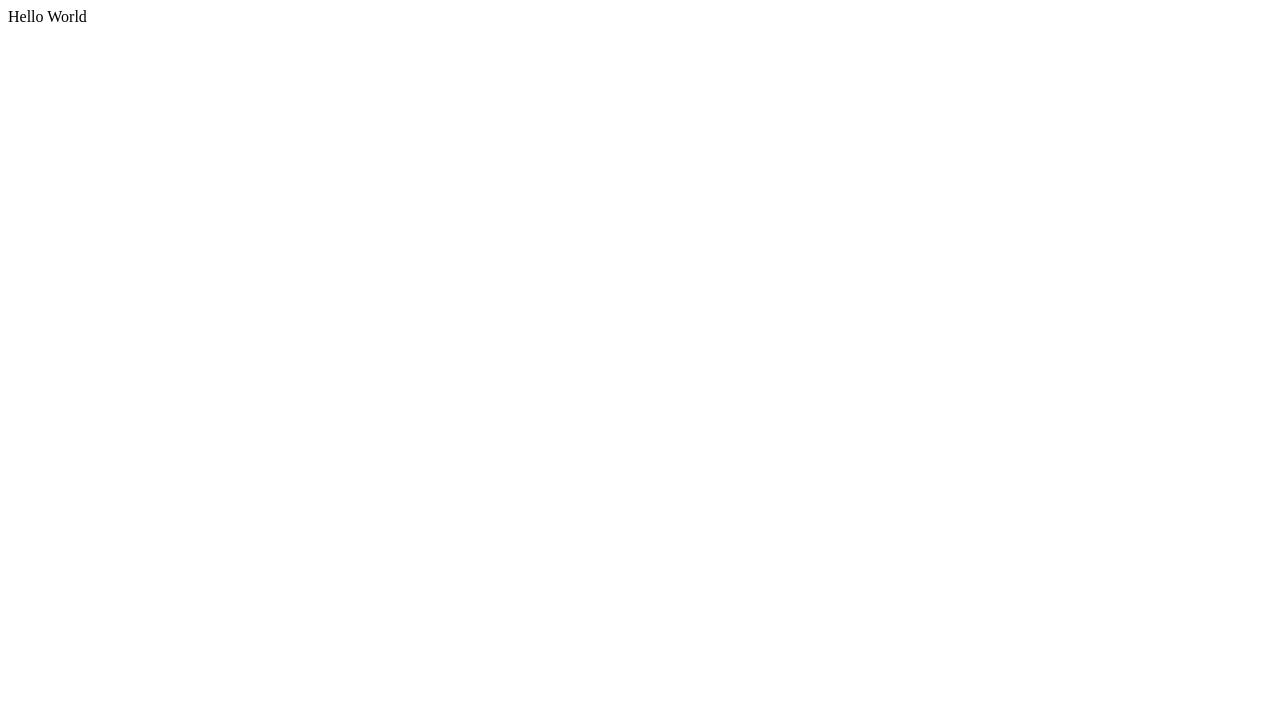
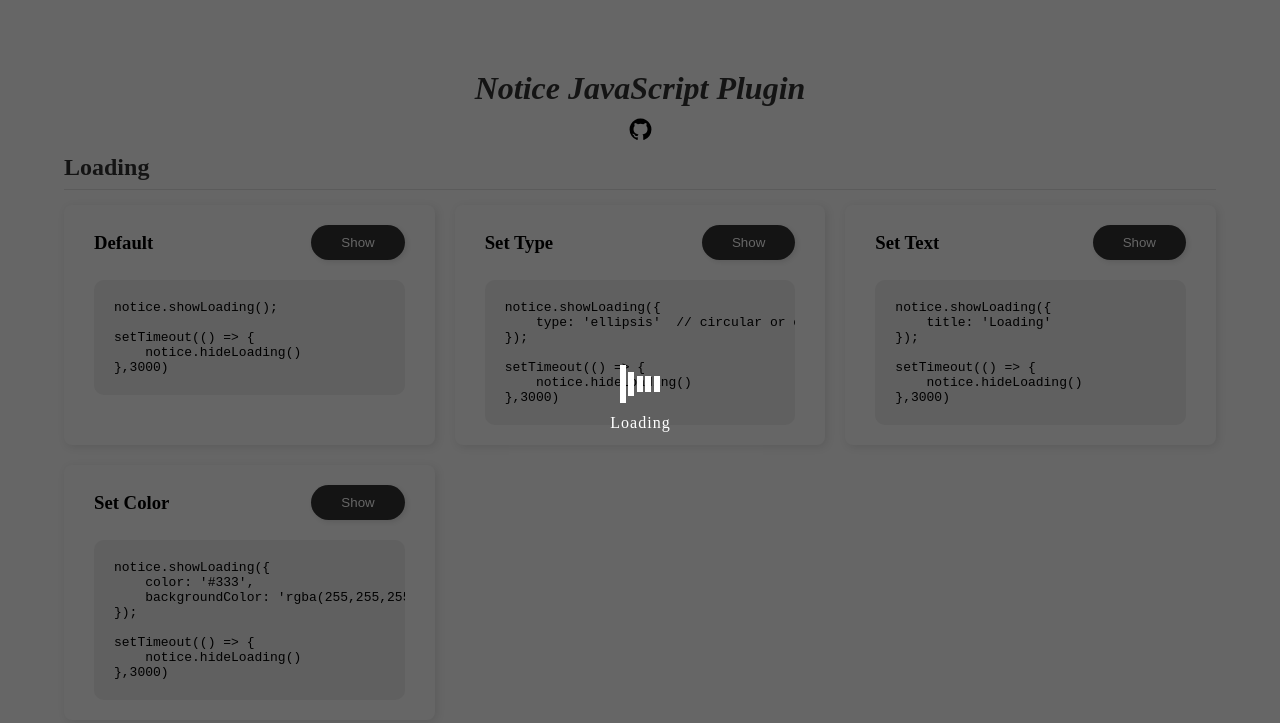
Before and after one commit to DevJasper/notice-kit, a website: page index.html in a window 1280 px wide. Drawn offline with nearby package versions, Linux system fonts and the light colour scheme; a script that the page names is missing.

Commit message:
feature: showLoading && hideLoading

```diff
--- a/index.html
+++ b/index.html
@@ -5,8 +5,95 @@
     <meta http-equiv="X-UA-Compatible" content="IE=edge">
     <meta name="viewport" content="width=device-width, initial-scale=1.0">
     <title>Document</title>
+    <link rel="stylesheet" href="./src/style.css">
+    <link rel="stylesheet" href="./src/notice.css">
+    <link rel="stylesheet"
+          href="//cdnjs.cloudflare.com/ajax/libs/highlight.js/10.7.2/styles/default.min.css">
 </head>
 <body>
-    Hello World
+<div class="page">
+    <h1 class="text">Notice JavaScript Plugin</h1>
+    <a href="https://github.com/OUDUIDUI/js-plugin-notice">
+        <img src="./src/github.svg" alt="github" class="github">
+    </a>
+
+
+    <section>
+        <h2 class="text">Loading</h2>
+        <div class="list">
+            <div class="item">
+                <div class="item-header">
+                    <h3>Default</h3>
+                    <button onclick="showLoading()">Show</button>
+                </div>
+                <pre>
+<code>notice.showLoading();
+
+setTimeout(() => {
+    notice.hideLoading()
+},3000)</code></pre>
+            </div>
+
+            <div class="item">
+                <div class="item-header">
+                    <h3>Set Type</h3>
+                    <button onclick="showLoading({type: 'ellipsis'})">Show</button>
+                </div>
+                <pre>
+<code>notice.showLoading({
+    type: 'ellipsis'  // circular or ellipsis
+});
+
+setTimeout(() => {
+    notice.hideLoading()
+},3000)</code></pre>
+            </div>
+
+            <div class="item">
+                <div class="item-header">
+                    <h3>Set Text</h3>
+                    <button onclick="showLoading({title: 'Loading'})">Show</button>
+                </div>
+                <pre>
+<code>notice.showLoading({
+    title: 'Loading'
+});
+
+setTimeout(() => {
+    notice.hideLoading()
+},3000)</code></pre>
+            </div>
+
+            <div class="item">
+                <div class="item-header">
+                    <h3>Set Color</h3>
+                    <button onclick="showLoading({color: '#333', backgroundColor: 'rgba(255,255,255,.6)'})">Show</button>
+                </div>
+                <pre>
+<code>notice.showLoading({
+    color: '#333',
+    backgroundColor: 'rgba(255,255,255,.6)'
+});
+
+setTimeout(() => {
+    notice.hideLoading()
+},3000)</code></pre>
+            </div>
+        </div>
+    </section>
+
+</div>
+
+<script src="//cdnjs.cloudflare.com/ajax/libs/highlight.js/11.0.0-alpha0/highlight.min.js"></script>
+<script>
+    hljs.highlightAll();
+</script>
+
+<script src="./src/notice.js"></script>
+<script>
+    const notice = new Notice();
+</script>
+
+<script src="./src/main.js"></script>
 </body>
 </html>
--- a/src/main.js
+++ b/src/main.js
@@ -0,0 +1,12 @@
+
+notice.showLoading({
+    title: 'Loading'
+});
+
+const showLoading = (options) => {
+    notice.showLoading(options);
+
+    setTimeout(() => {
+        notice.hideLoading()
+    },3000)
+}
--- a/src/notice.css
+++ b/src/notice.css
@@ -0,0 +1,161 @@
+.notice-loading {
+    z-index: 99999;
+}
+
+.notice-loading-main {
+    z-index: 99999;
+}
+
+.notice-mask {
+    z-index: 99998;
+}
+
+.notice-flex-center {
+    display: flex;
+    flex-direction: column;
+    justify-content: center;
+    align-items: center;
+}
+
+.notice-fixed-page {
+    position: fixed;
+    top: 0;
+    bottom: 0;
+    left: 0;
+    right: 0;
+}
+
+.notice-loading-main p {
+    margin-left: 1px;
+    letter-spacing: 1px;
+    margin-bottom: 15px;
+    font-size: 16px;
+    font-weight: 300;
+}
+
+.notice-loading-cube {
+    width: 40px;
+    height: 40px;
+    margin: 10px auto;
+    -webkit-animation: rotateplane 1.2s infinite ease-in-out;
+    animation: rotateplane 1.2s infinite ease-in-out;
+}
+
+@-webkit-keyframes rotateplane {
+    0% {
+        -webkit-transform: perspective(120px)
+    }
+    50% {
+        -webkit-transform: perspective(120px) rotateY(180deg)
+    }
+    100% {
+        -webkit-transform: perspective(120px) rotateY(180deg) rotateX(180deg)
+    }
+}
+
+@keyframes rotateplane {
+    0% {
+        transform: perspective(120px) rotateX(0deg) rotateY(0deg);
+        -webkit-transform: perspective(120px) rotateX(0deg) rotateY(0deg)
+    }
+    50% {
+        transform: perspective(120px) rotateX(-180.1deg) rotateY(0deg);
+        -webkit-transform: perspective(120px) rotateX(-180.1deg) rotateY(0deg)
+    }
+    100% {
+        transform: perspective(120px) rotateX(-180deg) rotateY(-179.9deg);
+        -webkit-transform: perspective(120px) rotateX(-180deg) rotateY(-179.9deg);
+    }
+}
+
+.notice-loading-bounce {
+    width: 40px;
+    height: 40px;
+    position: relative;
+    margin: 10px auto;
+}
+
+.notice-loading-bounce-1, .notice-loading-bounce-2 {
+    width: 100%;
+    height: 100%;
+    border-radius: 50%;
+    opacity: 0.6;
+    position: absolute;
+    top: 0;
+    left: 0;
+
+    -webkit-animation: bounce 2.0s infinite ease-in-out;
+    animation: bounce 2.0s infinite ease-in-out;
+}
+
+.notice-loading-bounce-2 {
+    -webkit-animation-delay: -1.0s;
+    animation-delay: -1.0s;
+}
+
+@-webkit-keyframes bounce {
+    0%, 100% { -webkit-transform: scale(0.0) }
+    50% { -webkit-transform: scale(1.0) }
+}
+
+@keyframes bounce {
+    0%, 100% {
+        transform: scale(0.0);
+        -webkit-transform: scale(0.0);
+    } 50% {
+          transform: scale(1.0);
+          -webkit-transform: scale(1.0);
+      }
+}
+
+.notice-loading-line {
+    margin: 10px auto;
+    width: 50px;
+    height: 40px;
+    text-align: center;
+    font-size: 10px;
+}
+
+.notice-loading-line > div {
+    height: 100%;
+    width: 6px;
+    display: inline-block;
+
+    -webkit-animation: stretchdelay 1.2s infinite ease-in-out;
+    animation: stretchdelay 1.2s infinite ease-in-out;
+}
+
+.notice-loading-line .notice-loading-line-rect2 {
+    -webkit-animation-delay: -1.1s;
+    animation-delay: -1.1s;
+}
+
+.notice-loading-line .notice-loading-line-rect3 {
+    -webkit-animation-delay: -1.0s;
+    animation-delay: -1.0s;
+}
+
+.notice-loading-line .notice-loading-line-rect4 {
+    -webkit-animation-delay: -0.9s;
+    animation-delay: -0.9s;
+}
+
+.notice-loading-line .notice-loading-line-rect5 {
+    -webkit-animation-delay: -0.8s;
+    animation-delay: -0.8s;
+}
+
+@-webkit-keyframes stretchdelay {
+    0%, 40%, 100% { -webkit-transform: scaleY(0.4) }
+    20% { -webkit-transform: scaleY(1.0) }
+}
+
+@keyframes stretchdelay {
+    0%, 40%, 100% {
+        transform: scaleY(0.4);
+        -webkit-transform: scaleY(0.4);
+    }  20% {
+           transform: scaleY(1.0);
+           -webkit-transform: scaleY(1.0);
+       }
+}
--- a/src/notice.js
+++ b/src/notice.js
@@ -0,0 +1,66 @@
+!function () {
+    class Notice {
+        showLoading(options) {
+            typeof options !== 'object' || options === null ? options = {} : '';
+
+            const type = options.type || 'line',  //  circular or ellipsis
+                color = options.color || '#ffffff',
+                backgroundColor = options.backgroundColor || 'rgba(0,0,0,.6)',
+                title = options.title || '';
+
+            const container = document.createElement('div');
+            container.setAttribute('class', 'notice-loading notice-flex-center notice-fixed-page');
+            container.setAttribute('id', 'notice-loading');
+
+            // https://tobiasahlin.com/spinkit/
+            let loadingEl;
+            switch (type) {
+                case 'cube':
+                    loadingEl = `<div class="notice-loading-cube" style="background-color: ${color}"></div>`;
+                    break;
+                case 'chase-dot':
+                    loadingEl = `<div class="notice-loading-bounce">
+                        <div class="notice-loading-bounce-1" style="background-color: ${color}"></div>
+                        <div class="notice-loading-bounce-2" style="background-color: ${color}"></div>
+                    </div>`;
+                    break;
+                case 'line' :
+                    loadingEl = `<div class="notice-loading-line">
+                      <div class="notice-loading-line-rect1" style="background-color: ${color}"></div>
+                      <div class="notice-loading-line-rect2" style="background-color: ${color}"></div>
+                      <div class="notice-loading-line-rect3" style="background-color: ${color}"></div>
+                      <div class="notice-loading-line-rect4" style="background-color: ${color}"></div>
+                      <div class="notice-loading-line-rect5" style="background-color: ${color}"></div>
+                    </div>`
+                    break;
+            }
+
+            container.innerHTML = `
+                <div class="notice-mask notice-fixed-page" style="background-color: ${backgroundColor}"></div>
+                <div class="notice-flex-center notice-loading-main">
+                ${loadingEl}
+                    ${title ? `<p style="color:${color};">${title}</p>` : ''}
+                </div>
+            `;
+            $('body').appendChild(container);
+        }
+
+        hideLoading() {
+            const loadingEl = $('#notice-loading');
+            if(loadingEl){
+                $('body').removeChild(loadingEl)
+            }
+        }
+    }
+
+    function $(el, con) {
+        return typeof el === 'string' ? (con || document).querySelector(el) : el || null;
+    }
+
+
+    function $$(el, con) {
+        return typeof el === 'string' ? (con || document).querySelectorAll(el) : el || null;
+    }
+
+    window.Notice = Notice;
+}()
--- a/src/style.css
+++ b/src/style.css
@@ -0,0 +1,117 @@
+* {
+    padding: 0;
+    margin: 0;
+    box-sizing: border-box;
+}
+
+.page {
+    display: flex;
+    flex-direction: column;
+    justify-content: center;
+    align-items: center;
+    width: 100vw;
+    min-height: 100vh;
+    padding: 30px 0;
+}
+
+.text {
+    color: #333;
+    line-height: 1.8;
+}
+
+h1 {
+    font-style: italic;
+}
+
+.github {
+    width: 25px;
+    cursor: pointer;
+}
+
+section {
+    margin-bottom: 20px;
+}
+
+h2{
+    border-bottom: 1px rgba(0,0,0,.1) solid;
+    margin-bottom: 15px;
+}
+
+.list {
+    display: grid;
+    grid-template-columns: repeat(3, 1fr);
+    width: 90%;
+    grid-gap: 20px;
+}
+
+.item {
+    width: calc((90vw - 2 * 20px) / 3);
+    border-radius: 8px;
+    box-shadow: 2px 2px 8px rgba(0, 0, 0, .1);
+    display: flex;
+    flex-direction: column;
+    align-items: center;
+    padding: 20px 30px;
+    transition: all .3s ease-in-out;
+}
+
+.item-header {
+    width: 100%;
+    display: flex;
+    flex-direction: row;
+    justify-content: space-between;
+    align-items: center;
+}
+
+.item button {
+    cursor: pointer;
+    background: rgba(0,0,0,.8);
+    color: #fff;
+    border: none;
+    padding: 0 30px;
+    height: 35px;
+    border-radius: 17.5px;
+    transition: all .3s ease-in-out;
+    box-shadow: 2px 2px 5px rgba(0, 0, 0, .1);
+}
+
+.item button:hover {
+    box-shadow: 3px 3px 5px rgba(0, 0, 0, .2);
+}
+
+button, button:active , button:hover {
+    outline: none;
+}
+
+.item pre {
+    background: #f0f0f0;
+    width: 100%;
+    padding: 20px;
+    border-radius: 10px;
+    margin-top: 20px;
+    overflow-x: auto;
+}
+
+@media screen and (max-width: 810px) {
+    .list {
+        grid-template-columns: repeat(2, 1fr);
+    }
+
+    .item {
+        width: calc((90vw - 20px) / 2);
+    }
+}
+
+@media screen and (max-width: 576px) {
+    h1 {
+        font-size: 24px;
+    }
+
+    .list {
+        grid-template-columns: repeat(1, 1fr);
+    }
+
+    .item {
+        width: calc(90vw - 20px);
+    }
+}
```
Also changed, not shown: src/github.svg (added).
